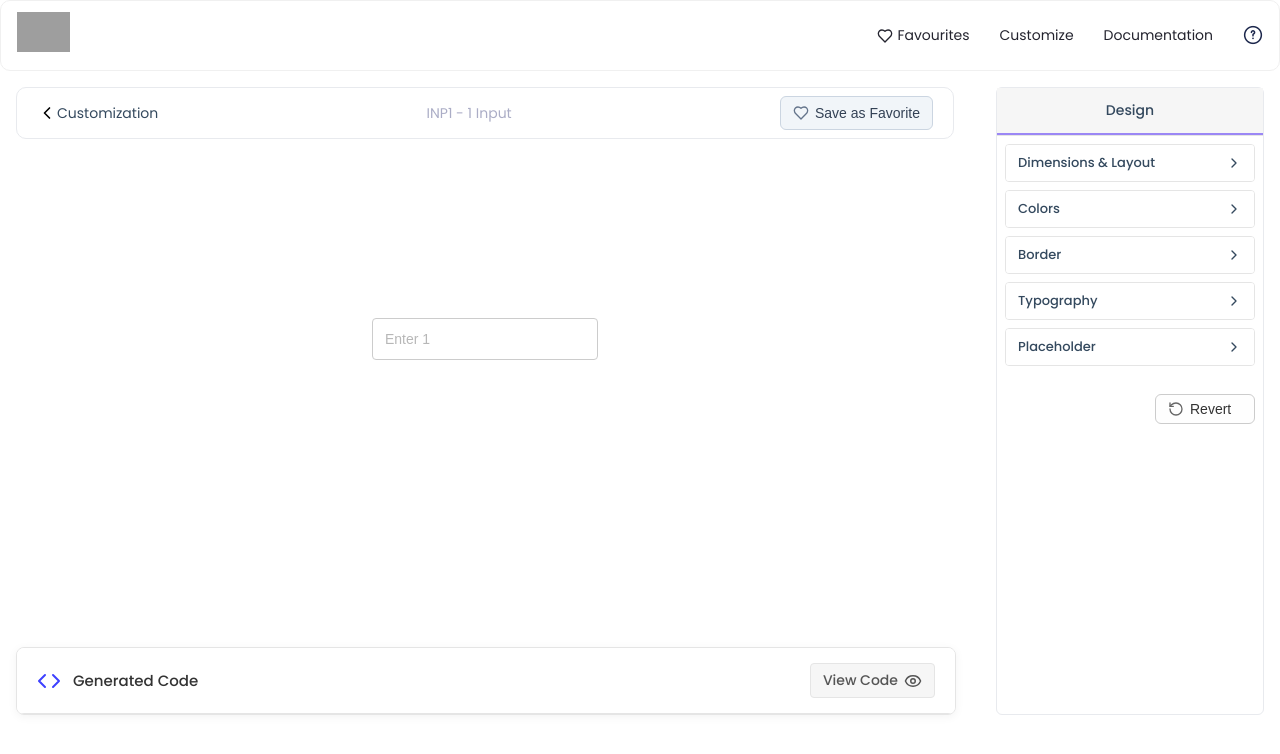
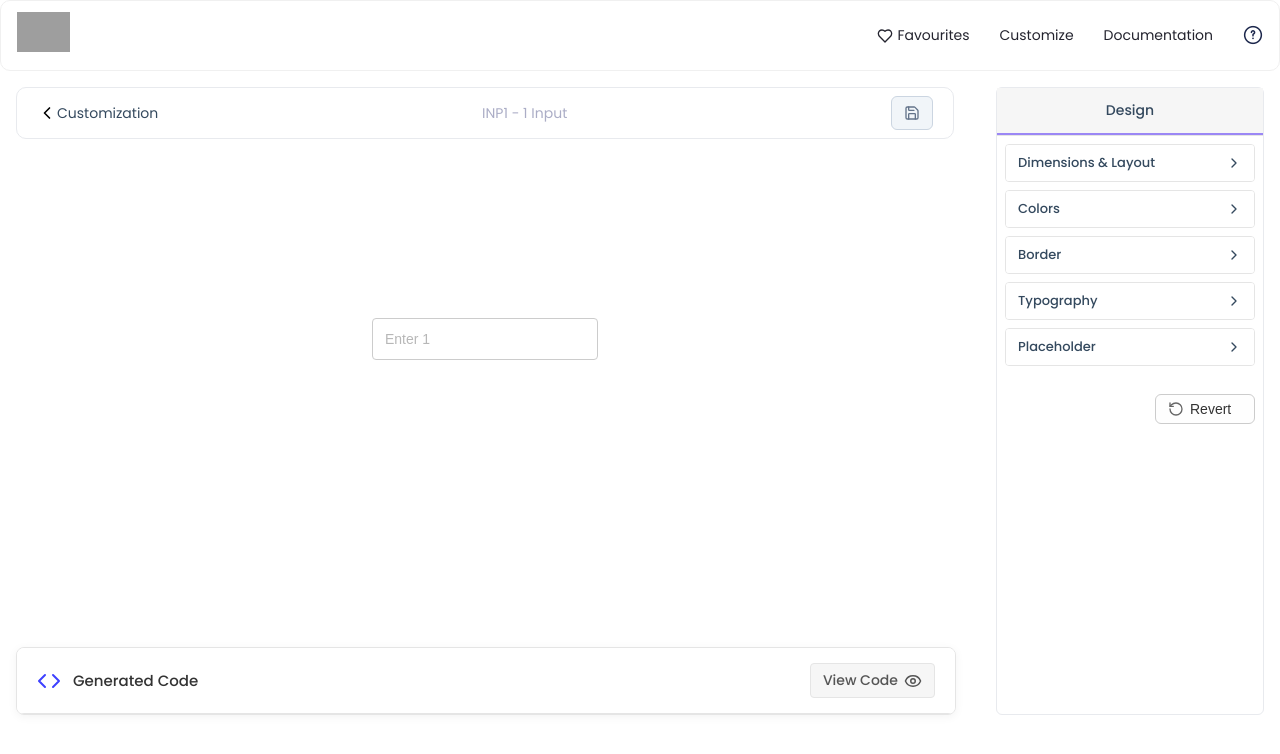
Before and after one commit to srimali12345/UI-Components-Library, a React (Create React App) app: page /customize-input/1 in a window 1280 px wide. Shown: the top 754 px of the page. Built offline with nearby package versions, Linux system fonts and the light colour scheme; grey boxes are pictures that could not be loaded.

Commit message:
saved icon changes

```diff
--- a/src/commonComponents/FavouriteButton.js
+++ b/src/commonComponents/FavouriteButton.js
@@ -135,21 +135,19 @@ const SaveAsFavorite = ({
       >
         {fromFavorite ? (
           <>
-   <Heart
+   <Save
               size={16}
               fill={isAlreadyFavorite ? "#ff4757" : "none"}
               color="#64748b"
             />
-            <span>Save</span>
           </>
         ) : (
           <>
-            <Heart
+            <Save
               size={16}
               fill={isAlreadyFavorite ? "#ff4757" : "none"}
               color="#64748b"
             />
-            <span>Save as Favorite</span>
           </>
         )}
       </button>
```
